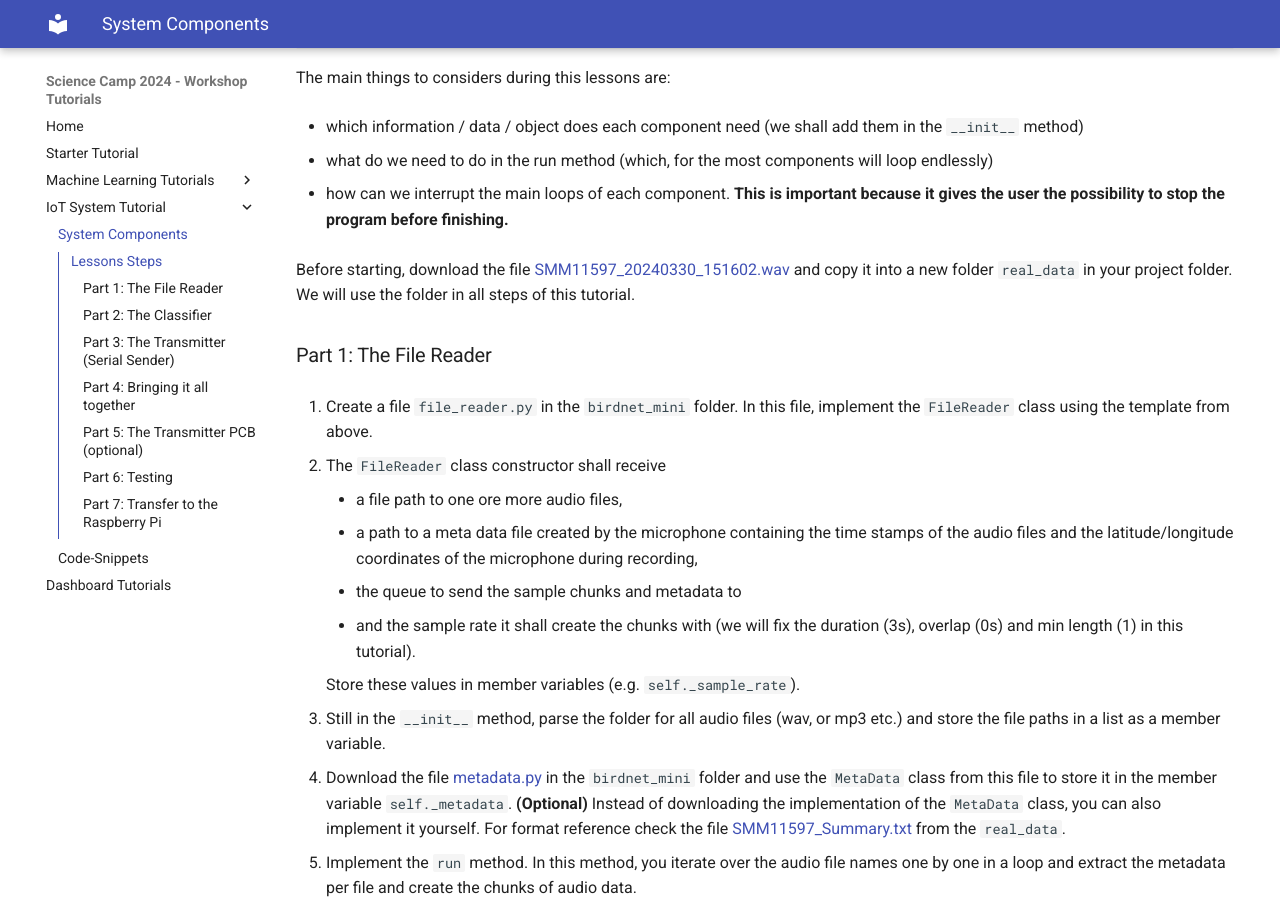
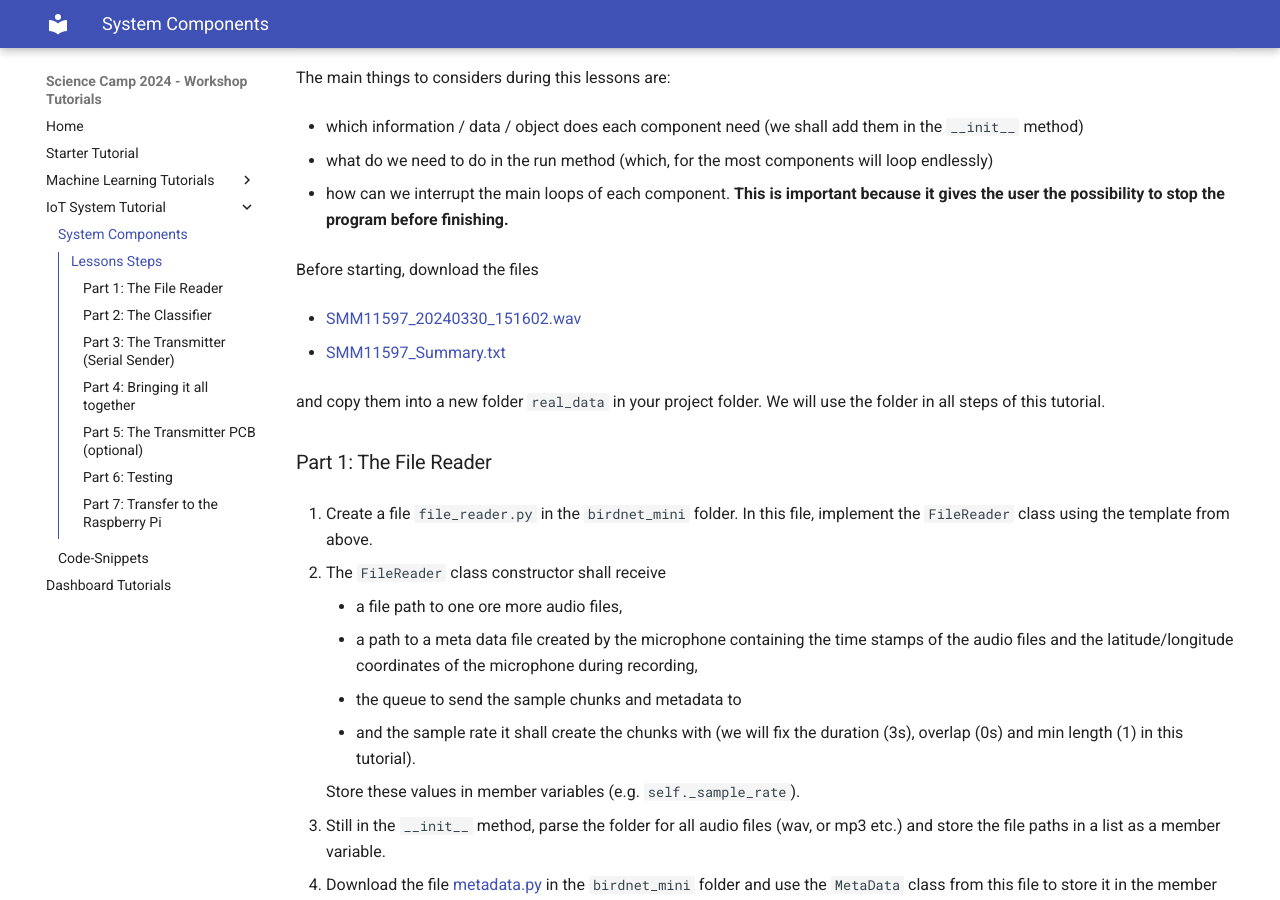
Before and after one commit to Science-Camp-TUI/tutorials, an MkDocs documentation site: the page built from docs/system/index.md, in a window 1280 px wide and 900 px high, scrolled down 1793 px. Built offline with MkDocs 1.6.1 and Material for MkDocs 9.7.7, drawn with Linux system fonts in a browser that asks for light colours.

Commit message:
give more detail on test data for file reader

```diff
--- a/docs/system/index.md
+++ b/docs/system/index.md
@@ -46,7 +46,13 @@ The main things to considers during this lessons are:
 
 * how can we interrupt the main loops of each component.  **This is important because it gives the user the possibility to stop the program before finishing.**
 
-Before starting, download the file [SMM11597_20240330_151602.wav](./files/SMM11597_20240330_151602.wav){:target="_blank"} and copy it into a new folder `real_data` in your project folder. We will use the folder in all steps of this tutorial.
+Before starting, download the files
+
+* [SMM11597_20240330_151602.wav](./files/SMM11597_20240330_151602.wav){:target="_blank"}
+
+* [SMM11597_Summary.txt](./files/SMM11597_Summary.txt){:target="_blank"}
+
+and copy them into a new folder `real_data` in your project folder. We will use the folder in all steps of this tutorial.
 
 ### Part 1: The File Reader
 
```
